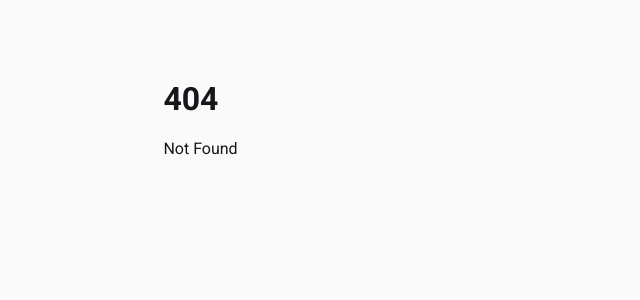
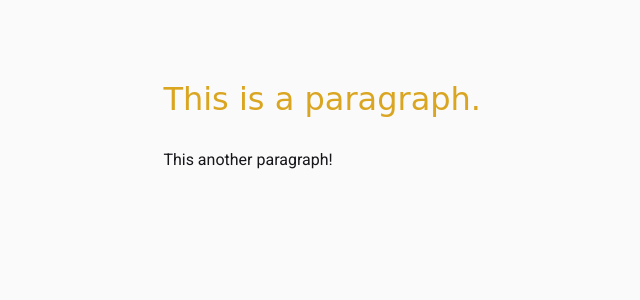
Before and after one commit to Miqueas/Learning-Notes, a SvelteKit app in the folder Svelte/: page /basic-svelte/introduction/nested-components in a window 1280 px wide. Before the commit this address had no page. Shown: the top 300 px of the page, without its empty margins (75-715 px from the left). Built offline with nearby package versions, Linux system fonts and the light colour scheme.

Commit message:
Svelte: added nested components

```diff
--- /dev/null
+++ b/Svelte/src/routes/basic-svelte/introduction/nested-components/+page.svelte
@@ -0,0 +1,16 @@
+<script>
+  import Nested from "./Nested.svelte";
+</script>
+
+<main>
+  <p>This is a paragraph.</p>
+  <Nested/>
+</main>
+
+<style>
+  p {
+    color: goldenrod;
+    font-family: "Comic Sans MS", cursive;
+    font-size: 2em;
+  }
+</style>
--- /dev/null
+++ b/Svelte/src/routes/basic-svelte/introduction/nested-components/Nested.svelte
@@ -0,0 +1,3 @@
+<main>
+  <p>This another paragraph!</p>
+</main>
```
